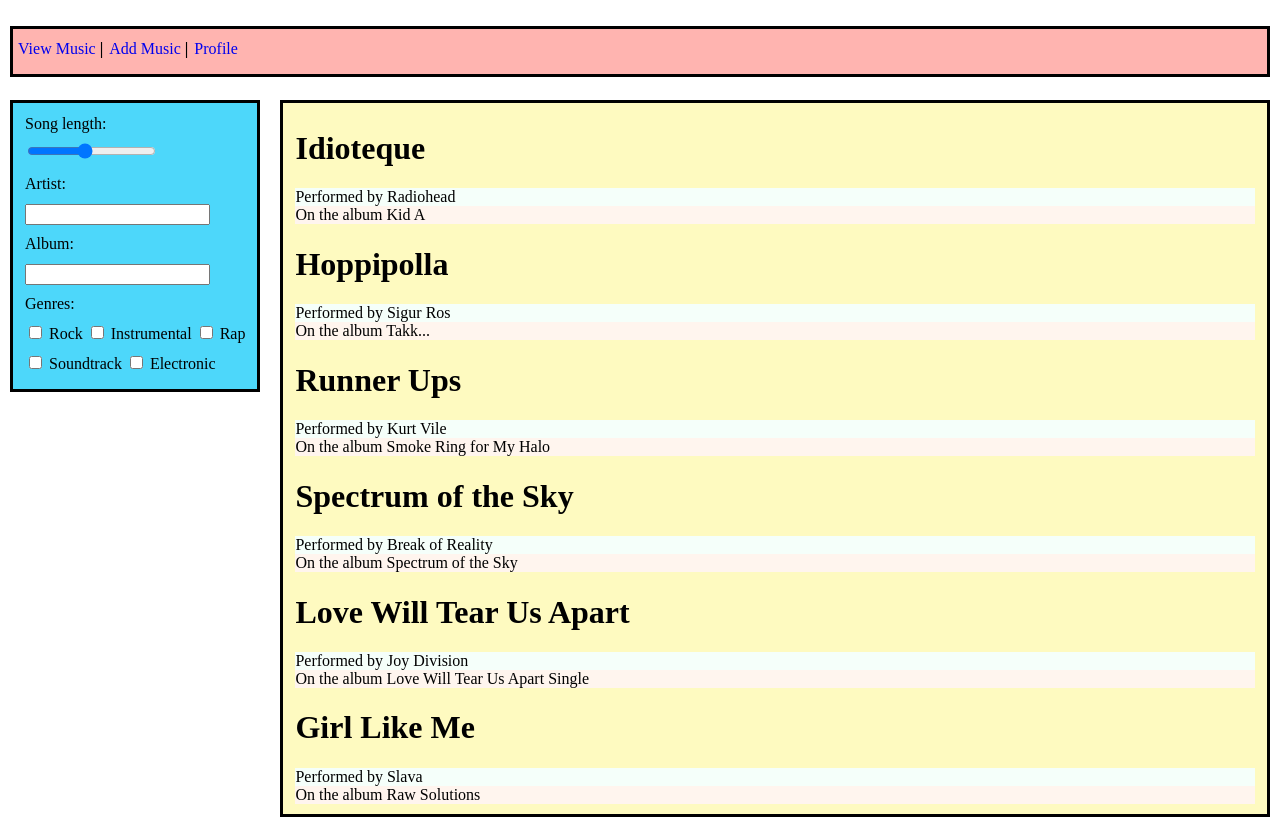
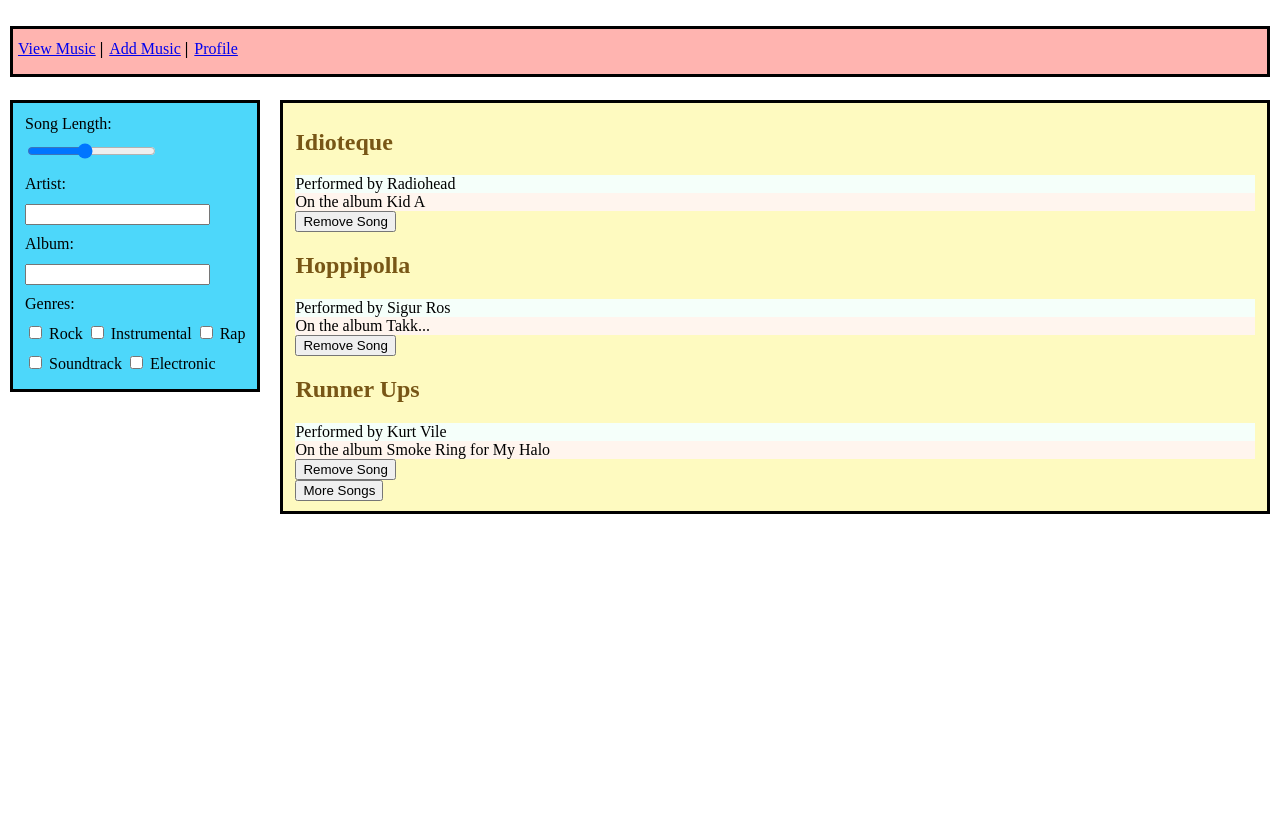
Before and after one commit to leifehetland/music-history, a plain HTML site: page index.html in a window 1280 px wide. After the commit the page ends 800 px from the top, so only its background shows below. Drawn offline with nearby package versions, Linux system fonts and the light colour scheme.

Commit message:
changes to js

```diff
--- a/index.html
+++ b/index.html
@@ -1,6 +1,5 @@
 <!DOCTYPE html>
 <html>
-  <form action="#" method="POST">
   <header>
   <link rel="stylesheet" href="./music.css">
 
@@ -15,7 +14,8 @@
     </nav>
     <div class="wrapper">
       <fieldset class="bluebox">
-        <div>Song length:</div>
+      <!-- <form action="#" method="POST"> -->
+        <div>Song Length:</div>
             <label for="song-length"></label>
             <input type="range" name="temperature-range" min="1" max="10" step="0.5" value="5"/>
 
@@ -48,8 +48,8 @@
           <input type="checkbox" name="electronic" value="electronic"> Electronic
       </fieldset>
       <fieldset class="orangebox">
-      <div id="listOfSongs"></div>
-
+        <div id="listOfSongs"></div>
+        <button id="addSongs"> More Songs </button>
       </fieldset>
     </div>
     <script src="//code.jquery.com/jquery-1.11.3.min.js"></script>
--- a/moresongs.json
+++ b/moresongs.json
@@ -1,20 +1,5 @@
 {
 	"songs": [
-	  {
-	  	"title": "Idioteque",
-	  	"artist": "Radiohead",
-	  	"album": "Kid A"
-	  },
-	  {
-	  	"title": "Hoppipolla",
-	  	"artist": "Sigur Ros",
-	  	"album": "Takk..."
-	  },
-	  {
-	  	"title": "Runner Ups",
-	  	"artist": "Kurt Vile",
-	  	"album": "Smoke Ring for My Halo"
-	  },
 	  {
 	  	"title": "Spectrum of the Sky",
 	  	"artist": "Break of Reality",
--- a/music.css
+++ b/music.css
@@ -17,10 +17,6 @@
   margin: 1px 1px 0 5px;
 }
 
-li a {
-  text-decoration: none;
-}
-
 .wrapper{
   margin-top: 100px;
 }
@@ -38,6 +34,11 @@ li a {
   background-color: #FEFAC0;
   border: 3px solid black;
   text-align: left;
+  list-style: none;
+}
+
+li h2{
+  color: #785616;
 }
 
 .orangebox div:nth-of-type(2n+0){
--- a/music.js
+++ b/music.js
@@ -1,27 +1,28 @@
-$(document).ready(function() {
-
-
-
-
-
-
-	$.ajax({
-		url:"./moresongs.json"
-	}).done(function(songList){
-		console.log(songList.songs);
-
+  $(document).ready(function() {
+	function songReturn(songList){
 	for (var i = 0; i < songList.songs.length; i++) {
 		var currentSong = songList.songs[i];
-		$("#listOfSongs").append("<h1>" + currentSong.title + "</h1>");
-		$("#listOfSongs").append("<div>Performed by " + currentSong.artist +"</div>");
-		$("#listOfSongs").append("<div>On the album " + currentSong.album + "</div>");
+		var showSongs = "<li>";
+		showSongs += "<h2>" + currentSong.title + "</h2>";
+		showSongs += "<div>Performed by " + currentSong.artist +"</div>";
+		showSongs += "<div>On the album " + currentSong.album + "</div>";
+		showSongs += "<button id='delete'>Remove Song</button>";
+		showSongs += "</l1>";
+		$("#listOfSongs").append(showSongs);
+	}
+}
 
-	};
+		$.ajax({
+		url:"./songs.json"
+	}).done(songReturn);
 
+	$(document).on("click", "#delete", function() {
+		$(this).parent().hide();
+  });
 
-
-
-
+	 $("#addSongs").click(function(){
+        $.ajax({
+            url:"./moresongs.json"
+        }).done(songReturn);
+    });
 });
-
-});
--- /dev/null
+++ b/songs.json
@@ -0,0 +1,19 @@
+{
+	"songs": [
+	  {
+	  	"title": "Idioteque",
+	  	"artist": "Radiohead",
+	  	"album": "Kid A"
+	  },
+	  {
+	  	"title": "Hoppipolla",
+	  	"artist": "Sigur Ros",
+	  	"album": "Takk..."
+	  },
+	  {
+	  	"title": "Runner Ups",
+	  	"artist": "Kurt Vile",
+	  	"album": "Smoke Ring for My Halo"
+	  }
+	]
+}
```
